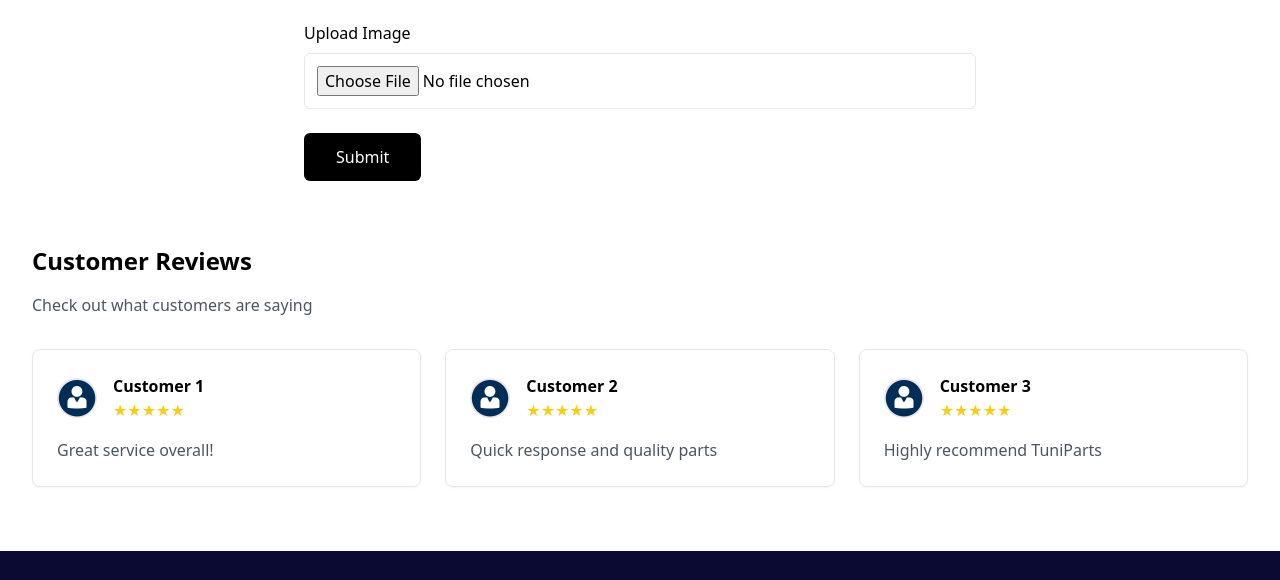
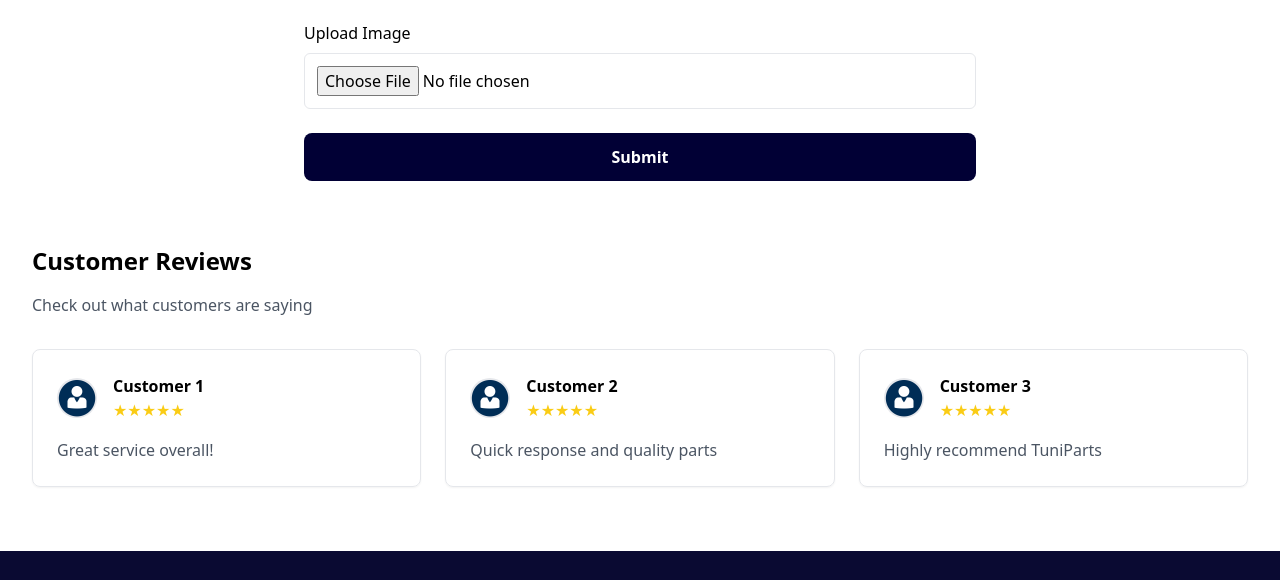
Before and after one commit to hamzaayarii/tuniparts-store, a website: page public/Review.html in a window 1280 px wide. Shown: the part 1084-1664 px from the top of the page. Drawn offline with Linux system fonts and the light colour scheme.

Commit message:
update button review page

```diff
--- a/public/Review.html
+++ b/public/Review.html
@@ -160,9 +160,8 @@
                 </div>
 
                 <button type="submit"
-                    class="bg-black text-white px-8 py-3 rounded-md hover:bg-gray-800 transition-colors">
-                    Submit
-                </button>
+                class="w-full bg-Secondary text-white py-3 rounded-lg font-bold hover:bg-secondary transition">Submit</button>
+        </form>
             </form>
         </div>
 
```
Also changed, not shown: images/mahindra.png (added).
